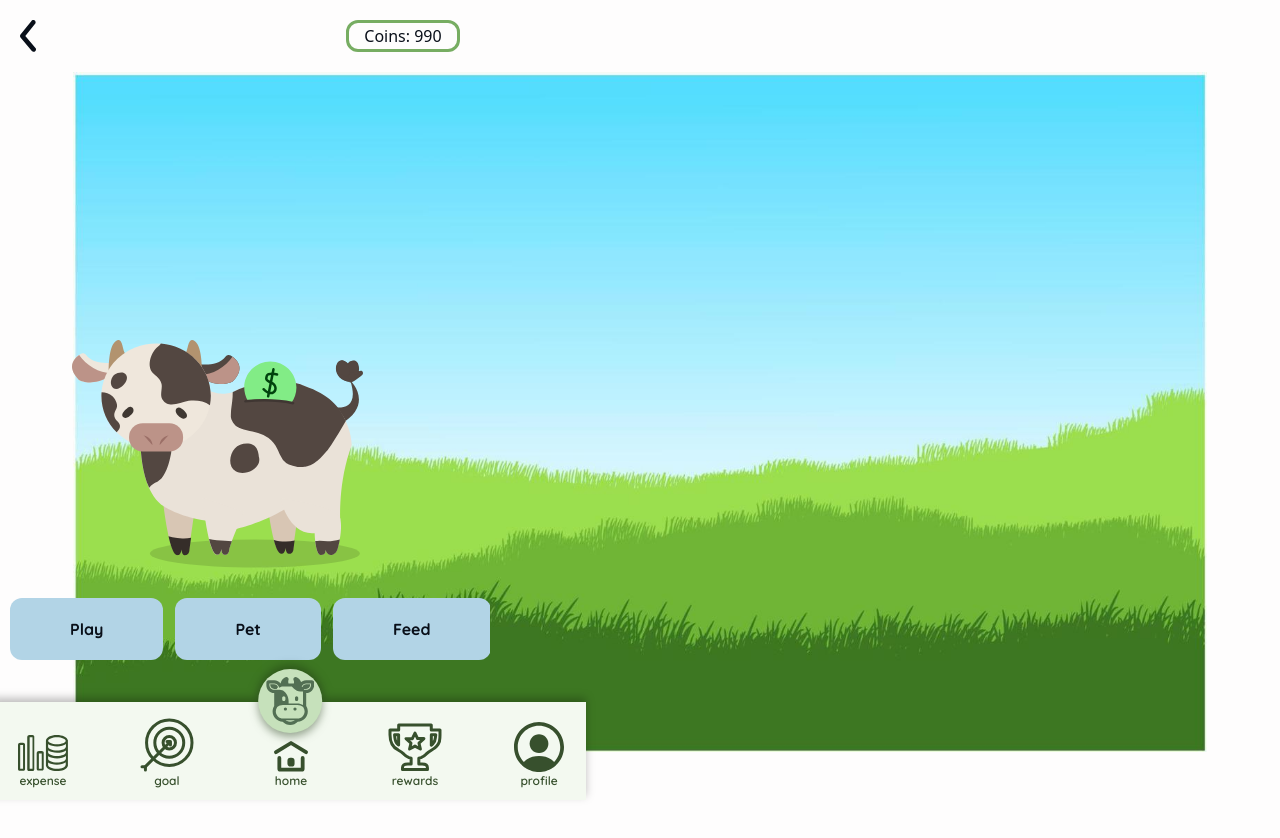
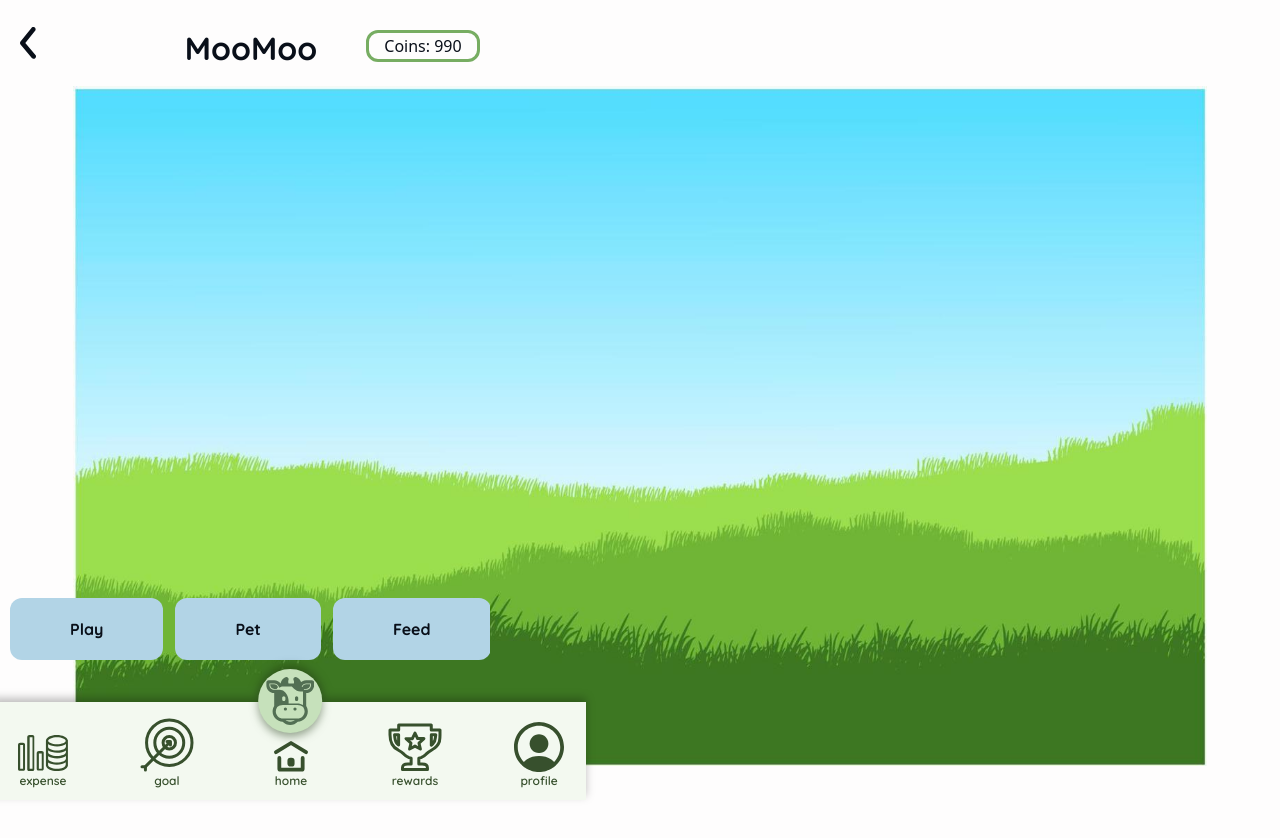
Before and after one commit to AlyssaHug/Design02_App, a Next.js app: page / in a window 1280 px wide. Shown: the top 838 px of the page. Built offline with nearby package versions, Linux system fonts and the light colour scheme.

Commit message:
added header

```diff
--- a/app/Cow/page.js
+++ b/app/Cow/page.js
@@ -1,18 +1,37 @@
 "use client";
-import classNames from "classnames";
-import Coins from "@/app/ui/coins/coins";
-import Nav from "@/app/ui/navbar/navbar";
+import Coins from "./ui/coins/coins";
+import Nav from "./ui/navbar/navbar";
+import Slider from "@/app/ui/slider/slider";
 
+import styles from "@/app/Cow/styles.module.css";
+import Moomoo from "./ui/moomoo/moomoo";
 
 export default function Page() {
     return (
-        <div>
+        <div className={styles.container}>
+            <div className={styles.sliderContainer}>
+                <Slider />
+            </div>
             <Nav />
-            <Coins
-                type="coins"
-                value="Coins: "
-                coin={90}
-            />
+            <div className={styles.sameRow}>
+                <img
+                    src="/left_arrow.svg"
+                    alt="Back arrow"
+                />
+                <div className={styles.coins}>
+                    <Coins
+                        value="Coins: "
+                        coin={990}
+                    />
+                </div>
+            </div>
+            <div className={styles.background}>
+                <img
+                    src="/grassbg.jpg"
+                    className={styles.backgroundImage}
+                    alt="Grass field background"
+                />
+            </div>
         </div>
     );
 }
--- a/app/Cow/styles.module.css
+++ b/app/Cow/styles.module.css
@@ -16,6 +16,8 @@
 .coins {
     display: flex;
     justify-content: end;
+    margin-right: -20px;
+    margin-top: 10px;
 }
 
 .background {
@@ -24,7 +26,6 @@
     display: flex;
     justify-content: center;
     height: 85vh;
-
 }
 
 .sliderContainer {
@@ -37,11 +38,13 @@
     margin-left: 10px;
 }
 
-.moomoo {
-    position: absolute;
-    top: 40%;
-    left: 15%;
-    z-index: 250;
-    width: 100%;
-    height: 100%;
+.header {
+    font-family: var(--font-quicksand);
+    font-size: 32px;
+    font-style: normal;
+    font-weight: 700;
+    line-height: 36px;
+    color: var(--secondary-secondary-900);
+    margin-left: 100px;
+    margin-top: 10px;
 }
--- a/app/page.js
+++ b/app/page.js
@@ -9,12 +9,7 @@ import Moomoo from "./ui/moomoo/moomoo";
 export default function Page() {
     return (
         <div className={styles.container}>
-            <div className={styles.moomoo}>
-                <Moomoo
-                    src="/moomoonormal.svg"
-                    size="interaction"
-                />
-            </div>
+
             <div className={styles.sliderContainer}>
                 <Slider />
             </div>
@@ -24,6 +19,7 @@ export default function Page() {
                     src="/left_arrow.svg"
                     alt="Back arrow"
                 />
+                  <h1 className={styles.header}>MooMoo</h1>
                 <div className={styles.coins}>
                     <Coins
                         value="Coins: "
```
